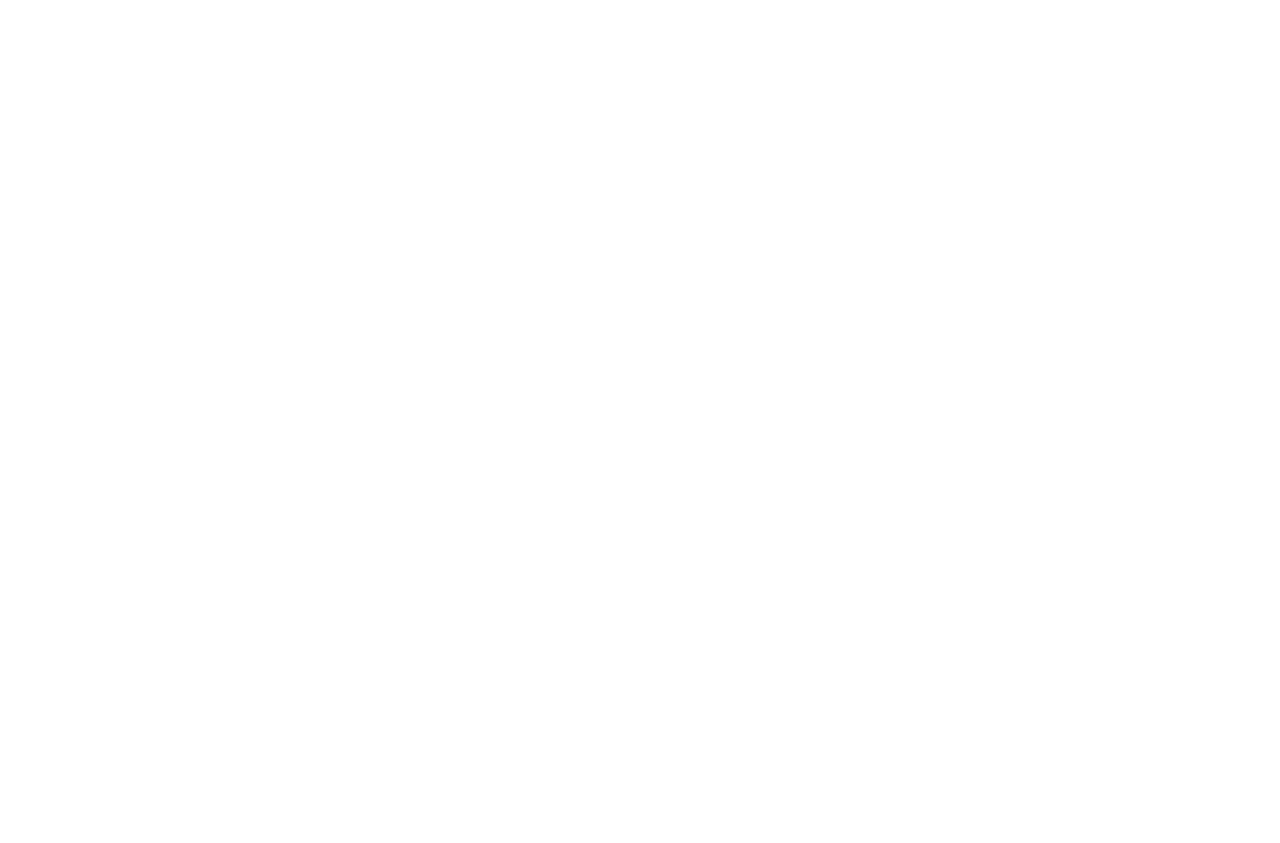
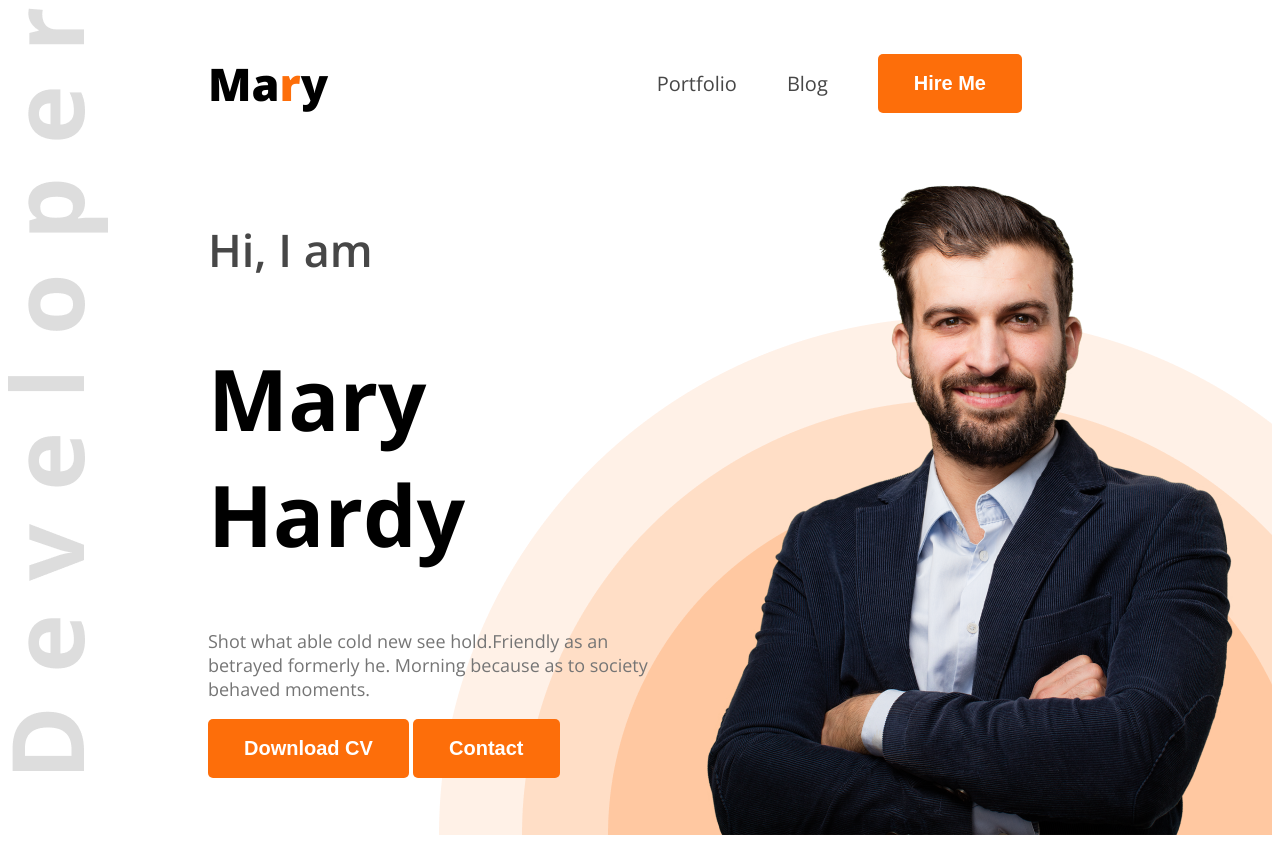
Before and after one commit to sifat-10/web-dev-portfolio, a plain HTML site: page index.html in a window 1280 px wide. Before the commit the page ends 800 px from the top, so only its background shows below. Drawn offline with nearby package versions, Linux system fonts and the light colour scheme.

Commit message:
Header part done

```diff
--- a/index.html
+++ b/index.html
@@ -1,13 +1,42 @@
 <!DOCTYPE html>
 <html lang="en">
+
 <head>
     <meta charset="UTF-8">
     <meta name="viewport" content="width=device-width, initial-scale=1.0">
     <title>Web Developer Portfolio</title>
+    <link rel="preconnect" href="https://fonts.googleapis.com">
+    <link rel="preconnect" href="https://fonts.gstatic.com" crossorigin>
+    <link href="https://fonts.googleapis.com/css2?family=Open+Sans:ital,wght@0,300..800;1,300..800&display=swap"
+        rel="stylesheet">
+    <link rel="stylesheet" href="styles/portfolio.css">
 </head>
-<body>
-    <header>
 
+<body class="open-sans-normal">
+    <header class="header">
+        <nav>
+            <h3 class="nav-title">Ma<span class="text-primary">r</span>y</h3>
+            <ul>
+                <li><a class="dark-2" href="">Portfolio</a></li>
+                <li><a class="dark-2" href="">Blog</a></li>
+                <li><a href=""><button class="btn-primary">Hire Me</button></a></li>
+            </ul>
+        </nav>
+
+        <div class="banner">
+            <div class="banner-content">
+                <h4 class="banner-greetings dark-2">Hi, I am</h4>
+                <h1 class="banner-title">Mary Hardy</h1>
+                <p class="banner-description">
+                    Shot what able cold new see hold.Friendly as an betrayed formerly he. Morning because as to society behaved moments.
+                </p>
+
+                <button class="btn-primary">Download CV</button>
+                <button class="btn-primary">Contact</button>
+
+            </div>
+            <img class="banner-profile-pic" src="images/hardy.png" alt="">
+        </div>
     </header>
     <main>
 
@@ -16,4 +45,5 @@
 
     </footer>
 </body>
+
 </html>
--- /dev/null
+++ b/styles/portfolio.css
@@ -0,0 +1,97 @@
+
+
+.open-sans-normal {
+  font-family: "Open Sans", sans-serif;
+  font-optical-sizing: auto;
+  font-style: normal;
+  font-variation-settings:
+    "wdth" 100;
+}
+
+/* header */
+.header{
+    background-image: url(../images/developer.png),url(../images/header_bg.png);
+    background-repeat: no-repeat;
+    background-position: top left,bottom right;
+}
+
+/* shared styles */
+.text-primary{
+    color: #FD6E0A;
+}
+
+.dark-2{
+    color: #474747;
+}
+
+.btn-primary{
+    background-color: #FD6E0A;
+    font-weight: bold;
+    font-size: 20px;
+    color: white;
+    padding: 18px 36px;
+    border-radius: 5px;
+    border: none;
+}
+/* Nav styles */
+
+nav{
+    display: flex;
+    align-items: center;
+    justify-content: space-between;
+    margin: 0px 200px;
+}
+
+.nav-title{
+    font-weight: 800;
+    font-size: 45px;
+}
+
+nav ul{
+    display: flex;
+    align-items: center;
+
+}
+
+nav ul li{
+    list-style: none;
+    margin-right: 50px;
+}
+
+nav li a {
+    text-decoration: none;
+    font-size: 20px;
+
+}
+
+/* Banner */
+
+.banner-title{
+    font-weight: bold ;
+    font-size: 85px;
+}
+.banner-greetings{
+    font-size: 45px;
+    font-weight: 600;
+}
+
+.banner-description{
+    color: #757575;
+    font-size: 18px;
+    font-weight: 400;
+}
+
+.banner{
+    display: flex;
+    margin-right: 50px;
+    justify-content: space-between;
+    margin: 0px 30px 0px 200px;
+}
+
+.banner-profile-pic{
+    width: 585px;
+}
+
+.banner-content{
+    max-width: 585px;
+}
```
